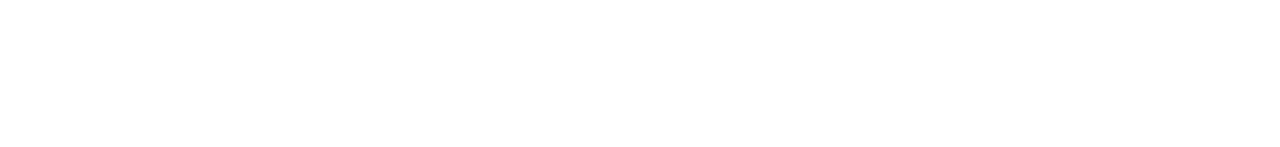
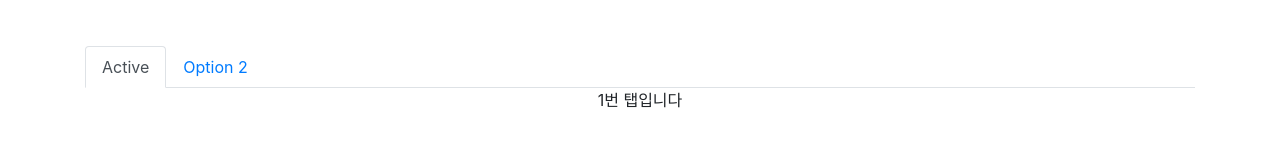
Before and after one commit to hjcwinner/2.shop, a React (Create React App) app: page /detail/1 in a window 1280 px wide. Shown: the part 541-688 px from the top of the page. Built offline with nearby package versions, Linux system fonts and the light colour scheme.

Commit message:
Detail tab제작 및 애니메이션(react-transition-group)

```diff
--- a/package.json
+++ b/package.json
@@ -14,6 +14,7 @@
     "react-dom": "^17.0.1",
     "react-router-dom": "^5.2.0",
     "react-scripts": "4.0.1",
+    "react-transition-group": "^4.4.1",
     "styled-components": "^5.2.1",
     "web-vitals": "^0.2.4"
   },
--- a/src/layout/Detail.scss
+++ b/src/layout/Detail.scss
@@ -1,4 +1,12 @@
 $maincolor : #ff0000;
+
+.light-enter {
+    opacity : 0;
+}
+.light-enter-active {
+    opacity : 1;
+    transition: all 500ms;
+}
 
 .red {
     color : $maincolor;
--- a/src/layout/detail.js
+++ b/src/layout/detail.js
@@ -2,6 +2,8 @@
 import { useHistory, useParams } from 'react-router-dom'
 import styled from 'styled-components'
 import './Detail.scss';
+import { Nav } from 'react-bootstrap'
+import { CSSTransition } from 'react-transition-group'
 
 const Madetail = styled.div`
     padding : 20px
@@ -14,6 +16,8 @@
 const Detail = ({shoes}) => {
 
     const [alter, setAlter] = useState(true)
+    let [tab, setTab] = useState(0)
+    let [actab, setActab] = useState(false)
 
     let {id} = useParams()
     let findid = shoes.find(shoe => shoe.id == id)
@@ -51,8 +55,42 @@
                     }}>뒤로가기</button>
                 </div>
             </div>
+
+            <Nav className="mt-5" variant="tabs" defaultActiveKey="link-0">
+                <Nav.Item>
+                    <Nav.Link eventKey="link-0" onClick={ () => {
+                        setTab(0); setActab(false)
+                    }}>Active</Nav.Link>
+                </Nav.Item>
+                <Nav.Item>
+                    <Nav.Link eventKey="link-1" onClick={ () => {
+                        setTab(1); setActab(false)
+                    }}>Option 2</Nav.Link>
+                </Nav.Item>
+            </Nav>
+            <CSSTransition in={actab} classNames="light" timeout={500}>
+                <Tabinfo tab={tab} setActab={setActab}/>
+            </CSSTransition>
         </div>
     );
 };
 
+function Tabinfo({tab, setActab}){
+
+    useEffect(() => {
+        setActab(true)
+    })
+
+    if(tab === 0) {
+        return <div>1번 탭입니다</div>
+    }
+    else if(tab === 1) {
+        return <div>2번 탭입니다</div>
+    }
+    else if(tab === 2) {
+        return <div>3번 탭입니다</div>
+    }
+}
+
+
 export default Detail;
```
Also changed, not shown: 1 other file (tests, documents, lock files or other folders).
